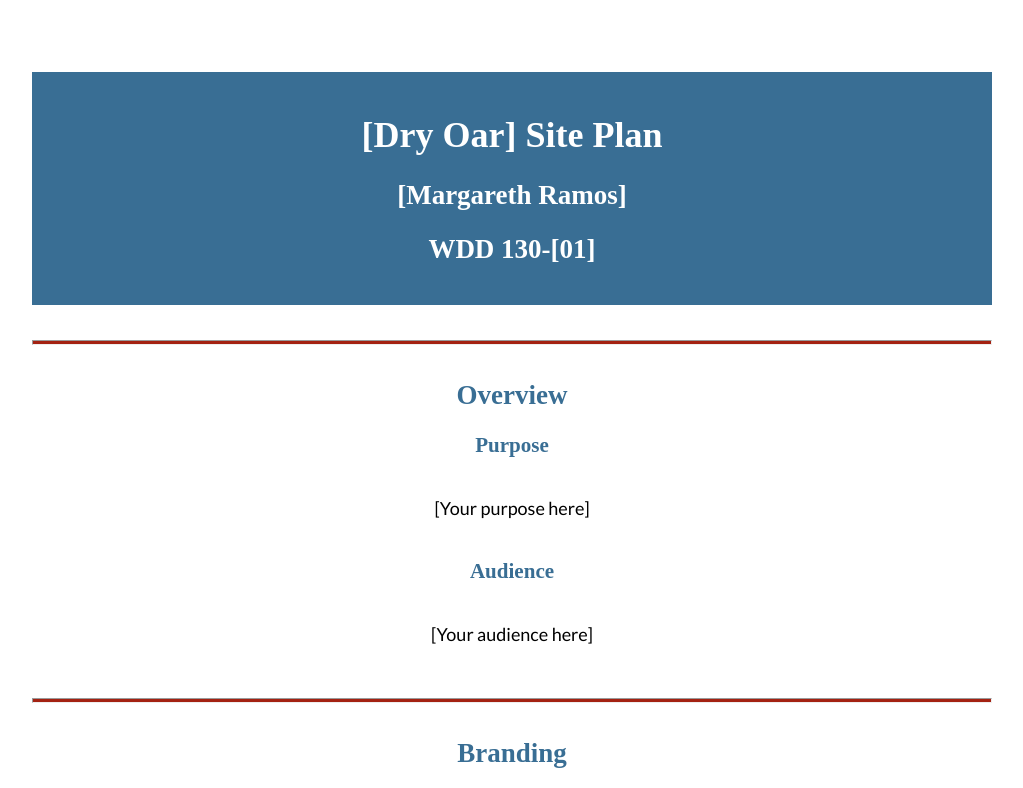
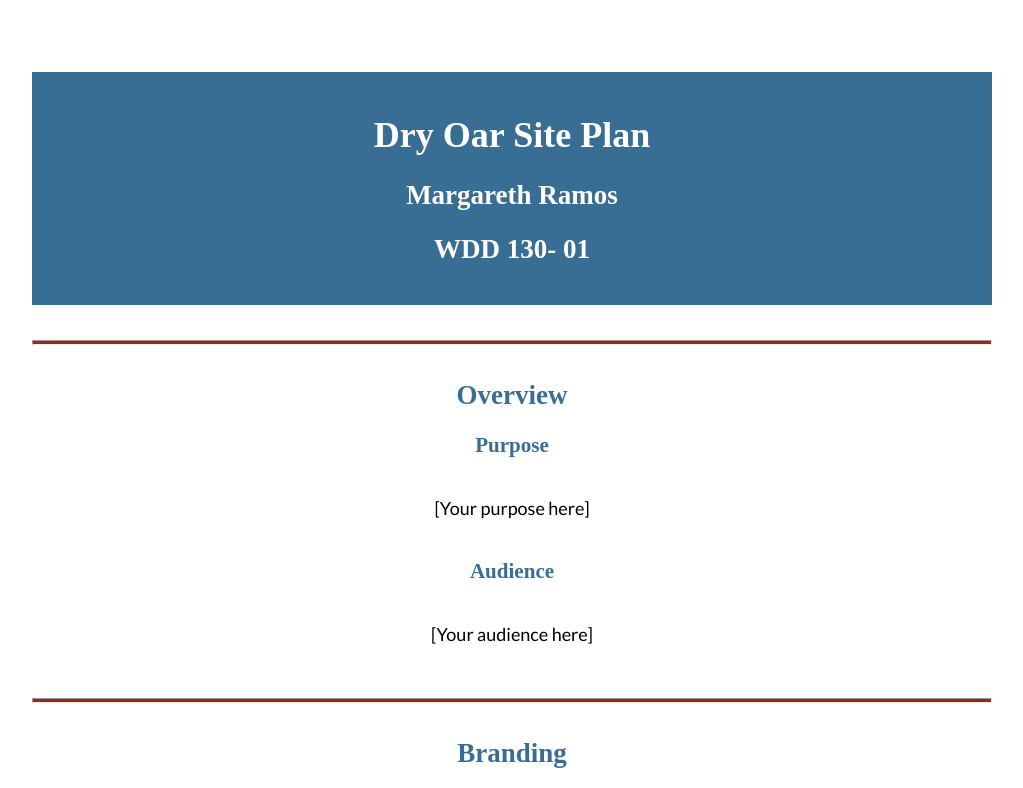
Before and after one commit to margarethdis/wdd130, a plain HTML site: page wwr/site-plan-rafting.html in a window 1280 px wide. Shown: the top 788 px of the page, without its empty margins (128-1151 px from the left). Drawn offline with Linux system fonts and the light colour scheme; a web font is replaced by a local one.

Commit message:
add name

```diff
--- a/wwr/site-plan-rafting.html
+++ b/wwr/site-plan-rafting.html
@@ -10,9 +10,9 @@
 
 <body>
   <header>
-    <h1>[Dry Oar] Site Plan</h1>
-    <h2>[Margareth Ramos]</h2>
-    <h2>WDD 130-[01]</h2>
+    <h1> Dry Oar Site Plan</h1>
+    <h2> Margareth Ramos </h2>
+    <h2>WDD 130- 01</h2>
     <!-- In the header above, add the name of your site, your name and class number. For example if you are in section 3 you would put WDD 130-03 -->
   </header>
   <main>
```
